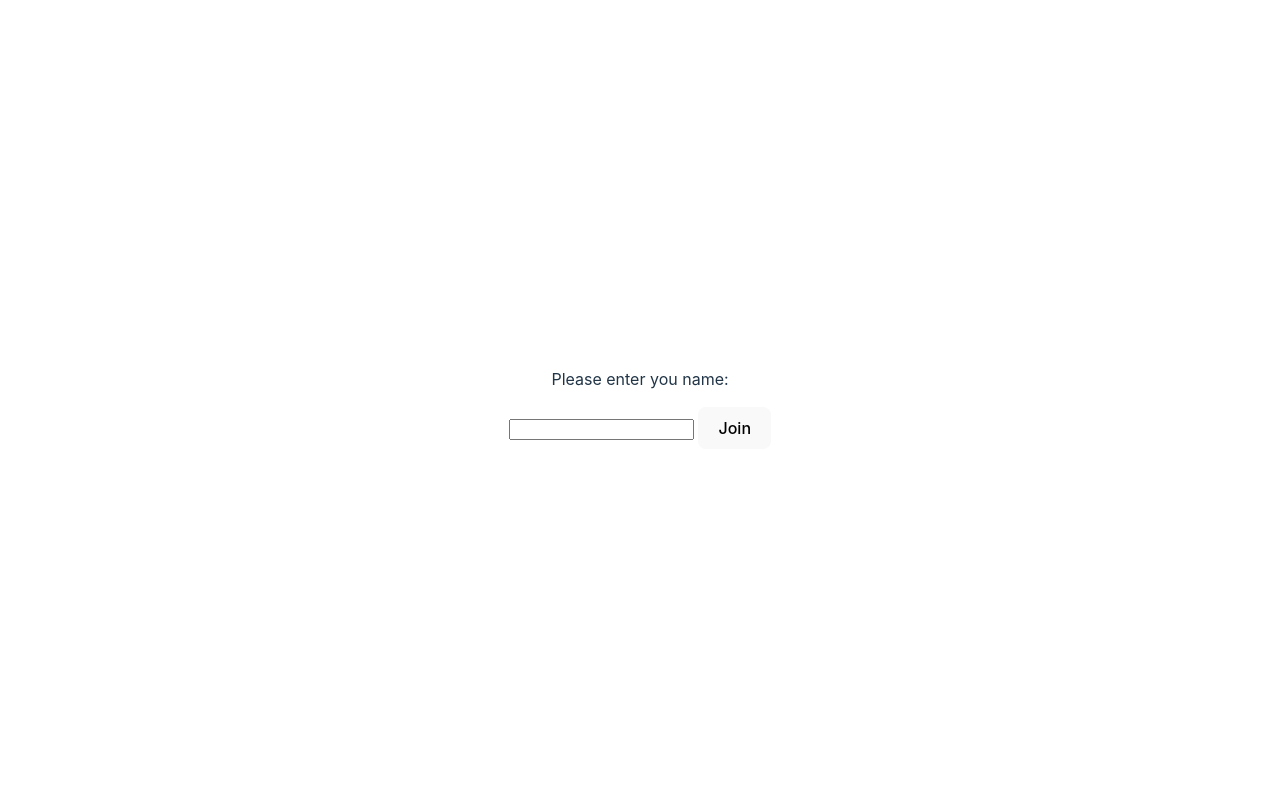
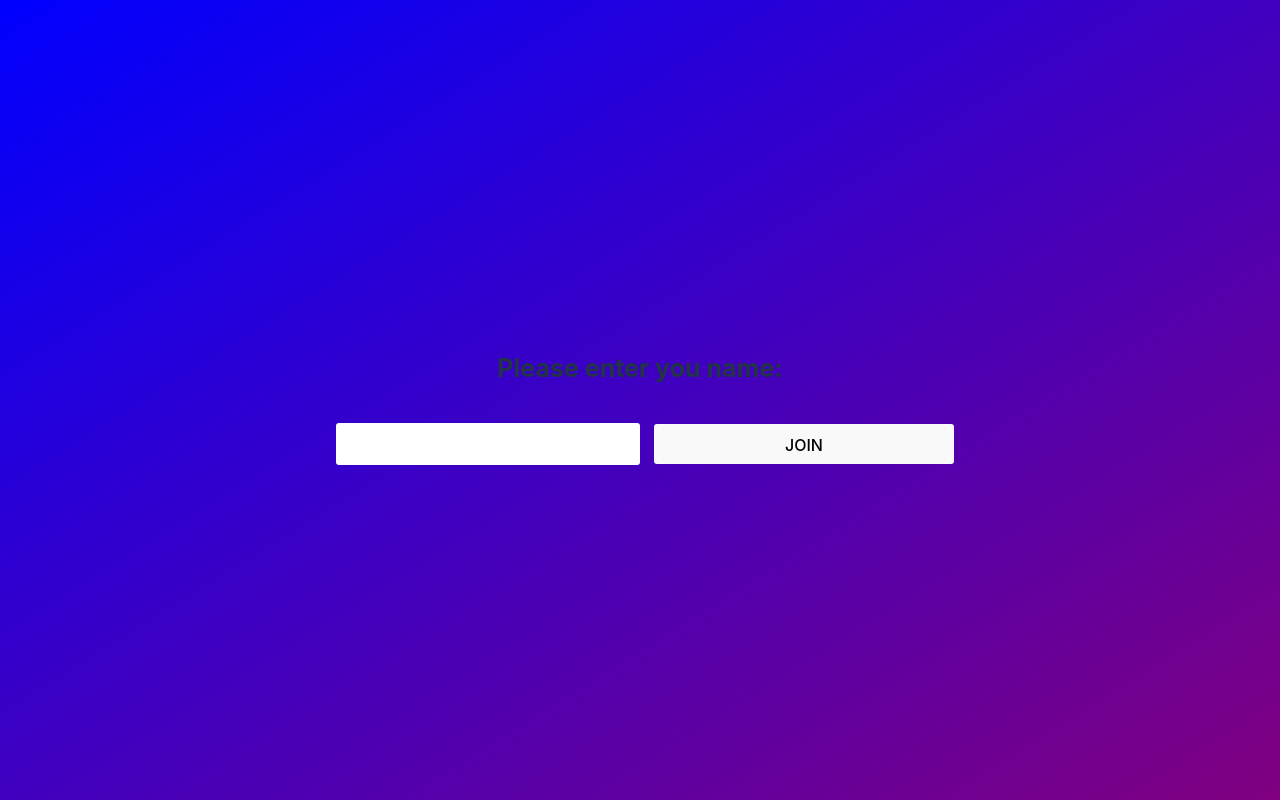
Before and after one commit to FlorianPallas/flunkerei, a Svelte app in the folder client/: page / in a window 1280 px wide. Built offline with nearby package versions, Linux system fonts and the light colour scheme.

Commit message:
Erste simple UI Änderungen

```diff
--- a/client/src/app.css
+++ b/client/src/app.css
@@ -1,7 +1,7 @@
 :root {
   font-family: Inter, system-ui, Avenir, Helvetica, Arial, sans-serif;
   line-height: 1.5;
-  font-weight: 400;
+  font-weight: bold;
 
   color-scheme: light dark;
   color: rgba(255, 255, 255, 0.87);
@@ -22,12 +22,17 @@ a:hover {
   color: #535bf2;
 }
 
+p {
+  font-size: 25px;
+}
+
 body {
   margin: 0;
   display: flex;
   place-items: center;
   min-width: 320px;
   min-height: 100vh;
+  background-image: linear-gradient(to bottom right, blue, purple);
 }
 
 h1 {
@@ -46,8 +51,28 @@ h1 {
   text-align: center;
 }
 
+label {
+  margin-right: 10px;
+  font-size: 20px;
+  text-transform: uppercase;
+}
+
+input {
+  background-color: white;
+  border-radius: 3px;
+  border-width: 0;
+  margin: 10px;
+  height: 40px;
+  width: 300px;
+  font-family: Inter;
+  font-size: 20px;
+  color: black;
+}
+
 button {
-  border-radius: 8px;
+  border-radius: 3px;
+  width: 300px;
+  height: 40px;
   border: 1px solid transparent;
   padding: 0.6em 1.2em;
   font-size: 1em;
@@ -56,6 +81,7 @@ button {
   background-color: #1a1a1a;
   cursor: pointer;
   transition: border-color 0.25s;
+  text-transform: uppercase;
 }
 button:hover {
   border-color: #646cff;
```
